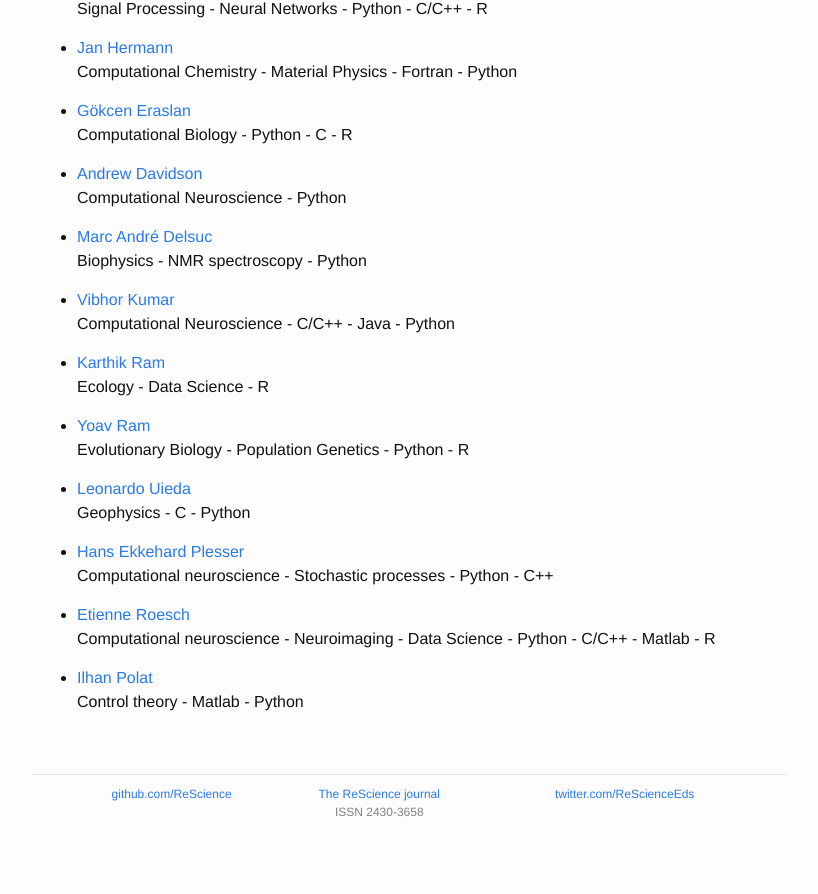
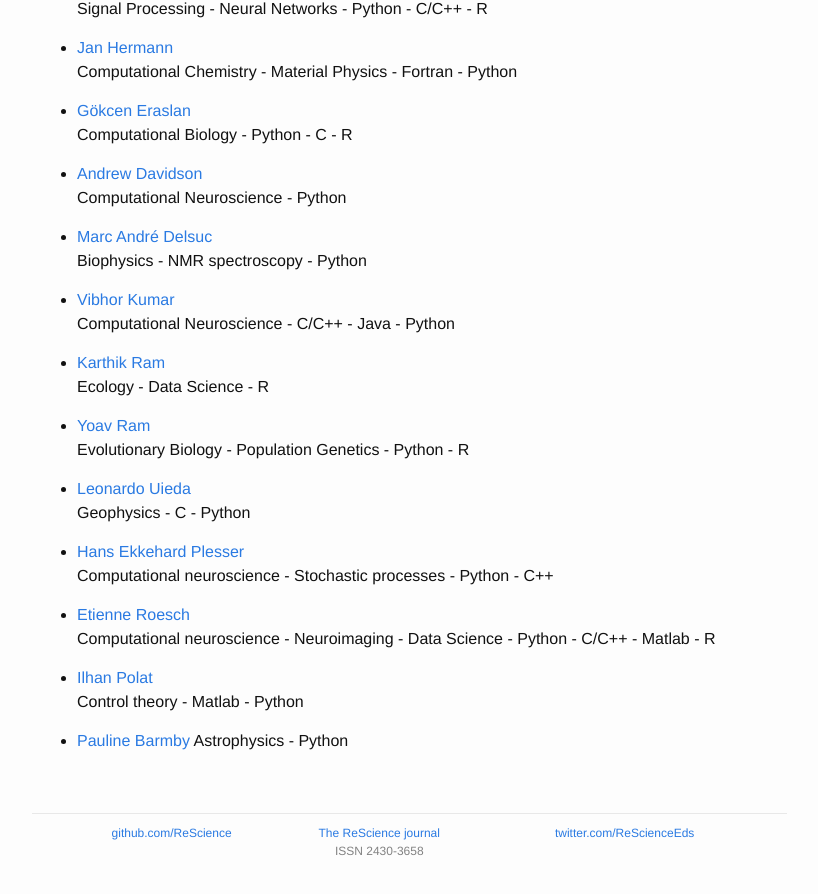
Before and after one commit to ReScience/rescience.github.io, a Jekyll site: the page built from 04-board.md, in a window 1280 px wide and 900 px high, scrolled down 1431 px. Shown: the top 894 px of the window, without its empty margins (223-1041 px from the left). Built offline with Jekyll 4.4.1, drawn with Linux system fonts in a browser that asks for light colours; Markdown is read by kramdown in place of the engine named in the settings; before the commit the page ends 2292 px from its top, so only the background shows below that.

Commit message:
Add Pauline Barmby as a reviewer

```diff
--- a/04-board.md
+++ b/04-board.md
@@ -97,3 +97,6 @@ accepts submissions in other open source languages.
 
 * [Ilhan Polat](https://github.com/ilayn)
   Control theory - Matlab - Python
+
+* [Pauline Barmby](https://github.com/PBarmby)
+  Astrophysics - Python
```
